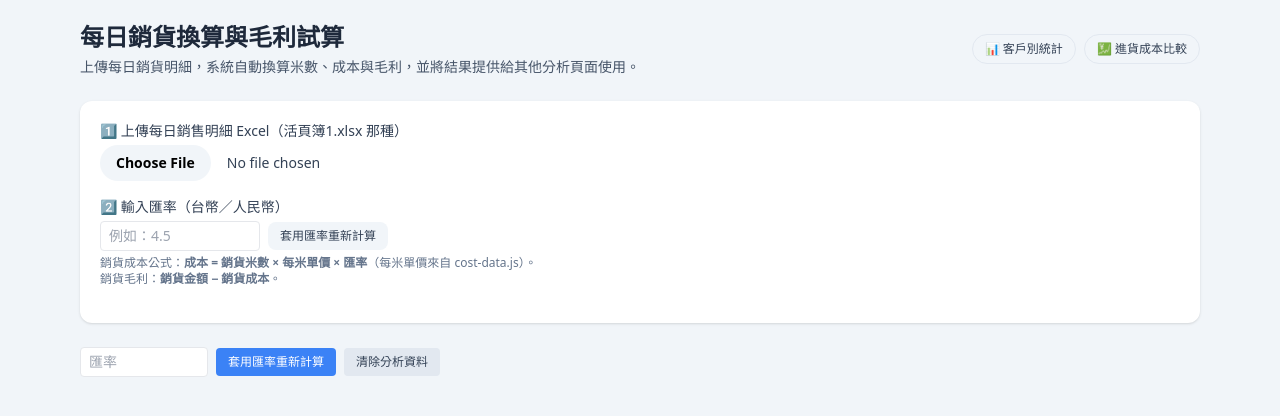
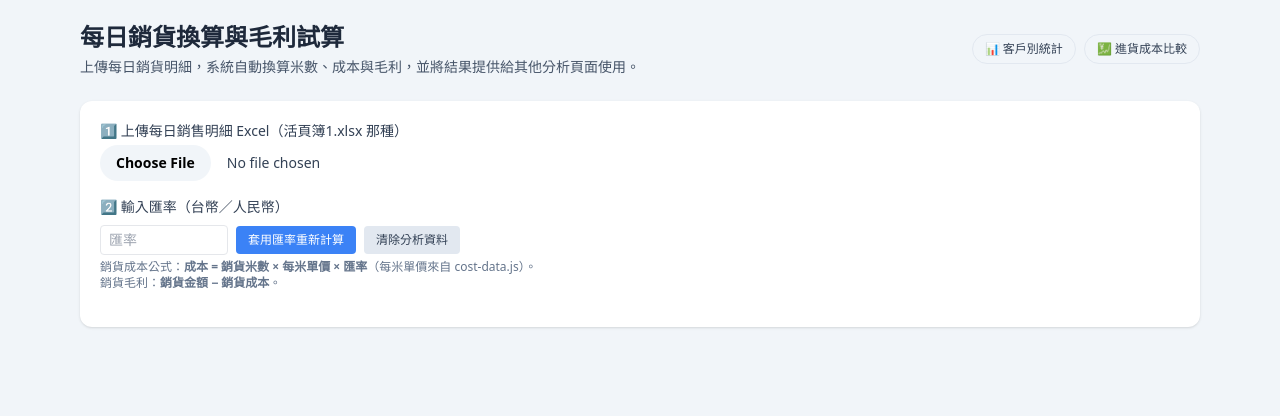
Before and after one commit to luxury0506/sales-system, a plain HTML site: page index.html in a window 1280 px wide. Shown: the part 162-578 px from the top of the page. Drawn offline with nearby package versions, Linux system fonts and the light colour scheme.

Commit message:
Add files via upload

```diff
--- a/index.html
+++ b/index.html
@@ -71,21 +71,31 @@
         <label class="block text-sm font-medium text-slate-700 mb-1">
           2️⃣ 輸入匯率（台幣／人民幣）
         </label>
-        <div class="flex items-center space-x-2">
+
+        <div class="flex items-center gap-2 mt-2">
           <input
+            id="exchangeRate"
             type="number"
-            id="exchangeRate"
             step="0.0001"
-            class="w-40 border rounded px-2 py-1 text-sm"
-            placeholder="例如：4.5"
+            class="border rounded px-2 py-1 text-sm w-32"
+            placeholder="匯率"
           />
           <button
             id="applyRateBtn"
-            class="inline-flex items-center px-3 py-1.5 rounded-lg text-xs font-medium bg-slate-100 text-slate-700 hover:bg-slate-200"
+            class="px-3 py-1.5 rounded text-xs font-medium bg-blue-500 text-white hover:bg-blue-600"
           >
             套用匯率重新計算
           </button>
+
+          <!-- ⭐ 新增這顆 -->
+          <button
+            id="clearDataBtn"
+            class="px-3 py-1.5 rounded text-xs font-medium bg-slate-200 text-slate-700 hover:bg-slate-300"
+          >
+            清除分析資料
+          </button>
         </div>
+
         <p class="mt-1 text-xs text-slate-500">
           銷貨成本公式：<b>成本 = 銷貨米數 × 每米單價 × 匯率</b>（每米單價來自 cost-data.js）。<br>
           銷貨毛利：<b>銷貨金額 − 銷貨成本</b>。
@@ -95,29 +105,6 @@
       <div id="status" class="text-sm text-slate-700 mt-1"></div>
     </section>
 
-      <div class="flex items-center gap-2 mt-2">
-    <input
-      id="exchangeRate"
-      type="number"
-      step="0.0001"
-      class="border rounded px-2 py-1 text-sm w-32"
-      placeholder="匯率"
-    />
-    <button
-      id="applyRateBtn"
-      class="px-3 py-1.5 rounded text-xs font-medium bg-blue-500 text-white hover:bg-blue-600"
-    >
-      套用匯率重新計算
-    </button>
-
-    <!-- ⭐ 新增這顆 -->
-    <button
-      id="clearDataBtn"
-      class="px-3 py-1.5 rounded text-xs font-medium bg-slate-200 text-slate-700 hover:bg-slate-300"
-    >
-      清除分析資料
-    </button>
-  </div>
 
 
     <!-- 匯出按鈕 -->
```
